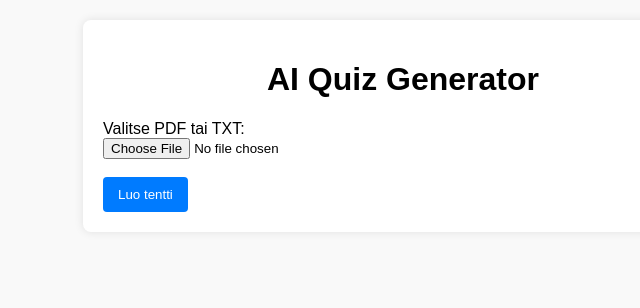
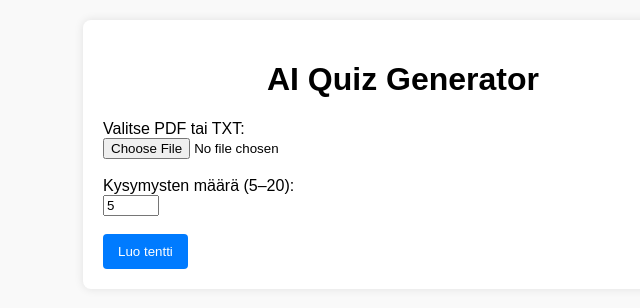
Before and after one commit to diggeridoo95/tentinluoja, a Flask app: page / in a window 1280 px wide. Shown: the top 308 px of the page, without its empty margins (237-877 px from the left). Run offline with Flask 3, Linux system fonts and the light colour scheme.

Commit message:
Välicommit

```diff
--- a/app.py
+++ b/app.py
@@ -40,8 +40,16 @@ def index():
                 error = "Tiedosto on tyhjä tai tekstin poiminta epäonnistui."
                 return render_template('index.html', error=error)
 
-            # Generate questions
-            questions = generate_questions(text)
+            # Lue ja validoi valittu kysymysten määrä (5-20)
+            num_q = request.form.get('num_questions', '5')
+            try:
+                num_q = int(num_q)
+            except (ValueError, TypeError):
+                num_q = 5
+            num_q = max(5, min(20, num_q))
+
+            # Generate questions with requested count
+            questions = generate_questions(text, num_q)
 
             if not questions:
                 error = "Kysymysten generointi epäonnistui. Katso palvelimen loki."
--- a/templates/index.html
+++ b/templates/index.html
@@ -14,6 +14,11 @@
         <form method="post" enctype="multipart/form-data">
             <label for="file">Valitse PDF tai TXT:</label><br>
             <input type="file" name="file" id="file" accept=".pdf,.txt" required><br><br>
+
+            <!-- uusi: kysymysten määrä -->
+            <label for="num_questions">Kysymysten määrä (5–20):</label><br>
+            <input type="number" id="num_questions" name="num_questions" min="5" max="20" value="5" required><br><br>
+
             <button type="submit">Luo tentti</button>
         </form>
     </div>
--- a/utils/ai_generator.py
+++ b/utils/ai_generator.py
@@ -21,9 +21,9 @@ model = genai.GenerativeModel(
     }
 )
 
-def generate_questions(text: str):
+def generate_questions(text: str, count: int = 5):
     prompt = f"""
-Luo tarkalleen 5 monivalintakysymystä seuraavasta tekstistä JSON-muodossa.
+Luo tarkalleen {count} monivalintakysymystä seuraavasta tekstistä JSON-muodossa.
 
 Vastausmuoto on täsmälleen tämä:
 
```
Also changed, not shown: templates/quiz.html (+7 -3 lines).
